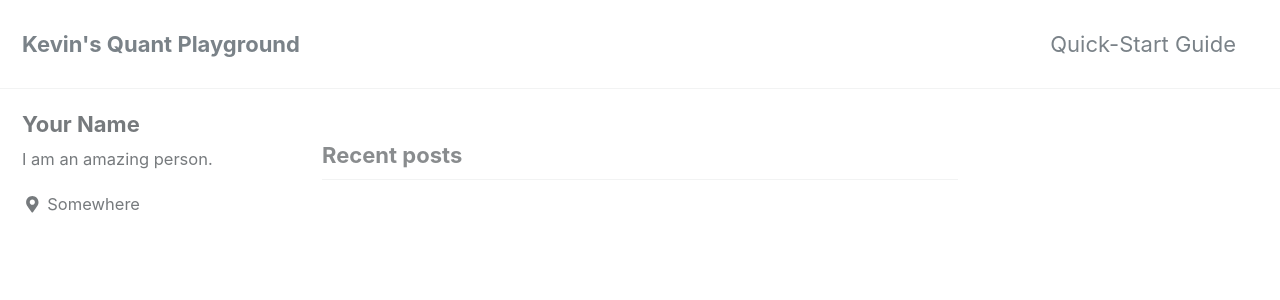
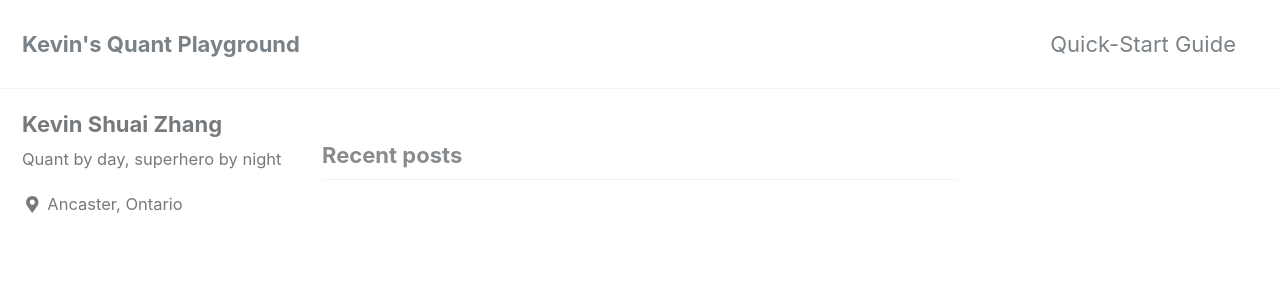
Before and after one commit to pinderbal/ShuAiii.github.io, a Jekyll site: the page built from index.html, in a window 1280 px wide and 900 px high. Shown: the top 300 px of the window. Built offline with Jekyll 4.4.1, drawn with Linux system fonts in a browser that asks for light colours; nearby versions of some CDN libraries; the list of posts is cut into pages by our own code.

Commit message:
name change
yes

```diff
--- a/_config.yml
+++ b/_config.yml
@@ -100,10 +100,10 @@ analytics:
 
 # Site Author
 author:
-  name             : "Your Name"
+  name             : "Kevin Shuai Zhang"
   avatar           : # path of avatar image, e.g. "/assets/images/bio-photo.jpg"
-  bio              : "I am an amazing person."
-  location         : "Somewhere"
+  bio              : "Quant by day, superhero by night"
+  location         : "Ancaster, Ontario"
   email            :
   uri              :
   home             : # null (default), "absolute or relative url to link to author home"
```
